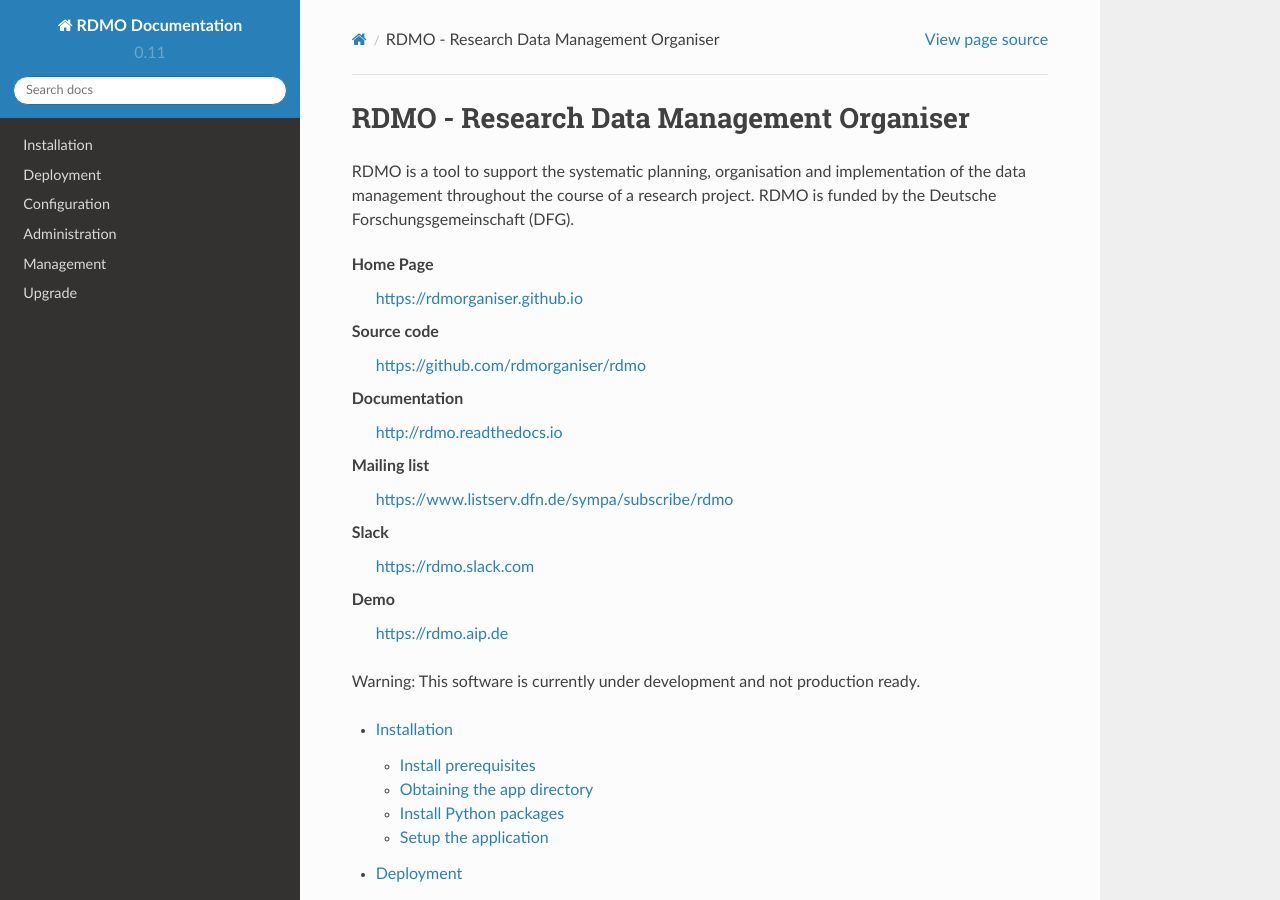
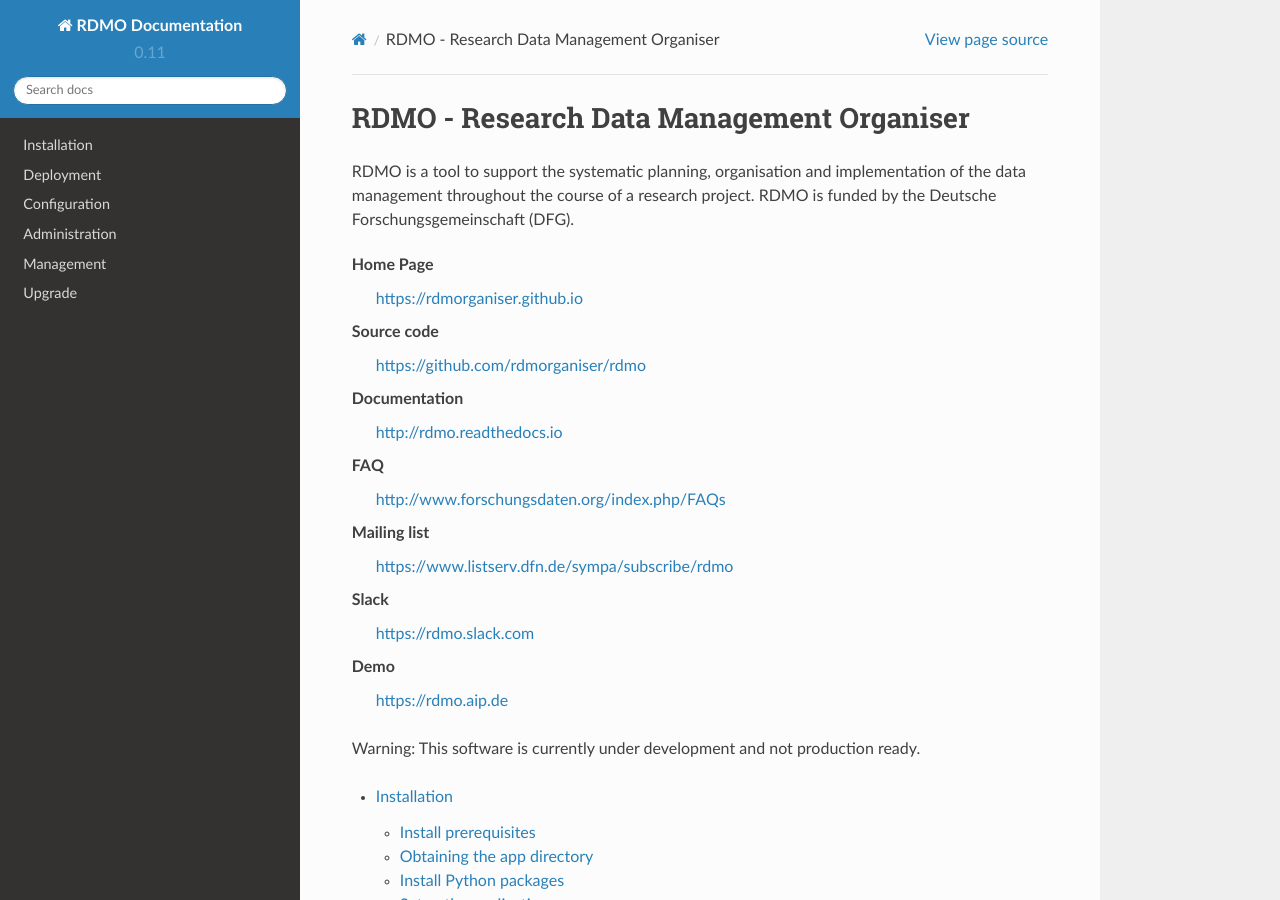
Before and after one commit to rdmorganiser/rdmo-docs, a Sphinx documentation site: the page built from docs/index.md, in a window 1280 px wide and 900 px high. Built offline with Sphinx 7.4.7 and the Read the Docs theme 2.0.0, drawn with Linux system fonts in a browser that asks for light colours.

Commit message:
Add faq link

```diff
--- a/docs/index.md
+++ b/docs/index.md
@@ -11,6 +11,9 @@
 
 Documentation
     http://rdmo.readthedocs.io
+
+FAQ
+    http://www.forschungsdaten.org/index.php/FAQs
 
 Mailing list
     https://www.listserv.dfn.de/sympa/subscribe/rdmo
```
